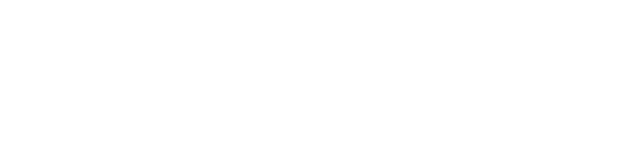
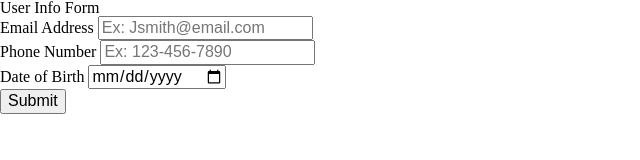
Before and after one commit to ITMD-362-lzetinaorg/lab2, a plain HTML site: page index.html in a window 1280 px wide. Shown: the whole page, without its empty margins (0-640 px from the left). Drawn offline with Linux system fonts and the light colour scheme.

Commit message:
Updating html
Creating the form with html so that it is fully functional on that side, i separated them into different sections to help for organization as well as with the css that will be implemented.

```diff
--- a/index.html
+++ b/index.html
@@ -4,10 +4,28 @@
   <title>Lab 2</title>
   <meta charset="utf-8" />
   <meta name="viewport" content="width=device-width,initial-scale=1.0,shrink-to-fit=no" />
+  <title>Lab 2: Form</title>
   <link rel="stylesheet" media="screen" href="css/meyersreset-and-normalize-form.css" />
   <link rel="stylesheet" media="screen" href="css/screen.css" />
 </head>
 <body>
-
+  <main>
+    <h1>User Info Form</h1>
+    <form action="submit-form" method="POST" autocomplete="on">
+      <div class="email-section">
+        <label for="email">Email Address</label>
+        <input type="email" id="email" name="email" placeholder="Ex: Jsmith@email.com" required>
+      </div>
+      <div class="phone-section">
+        <label for="phone#">Phone Number</label>
+        <input type="tel" id="phone#" name="phone#" placeholder="Ex: 123-456-7890" required>
+      </div>
+      <div class="dob-section">
+        <label for="dob">Date of Birth</label>
+        <input type= "date" id="dob" name="dob" required>
+      </div>
+      <button type="submit">Submit</button>
+    </form>
+  </main>
 </body>
 </html>
```
